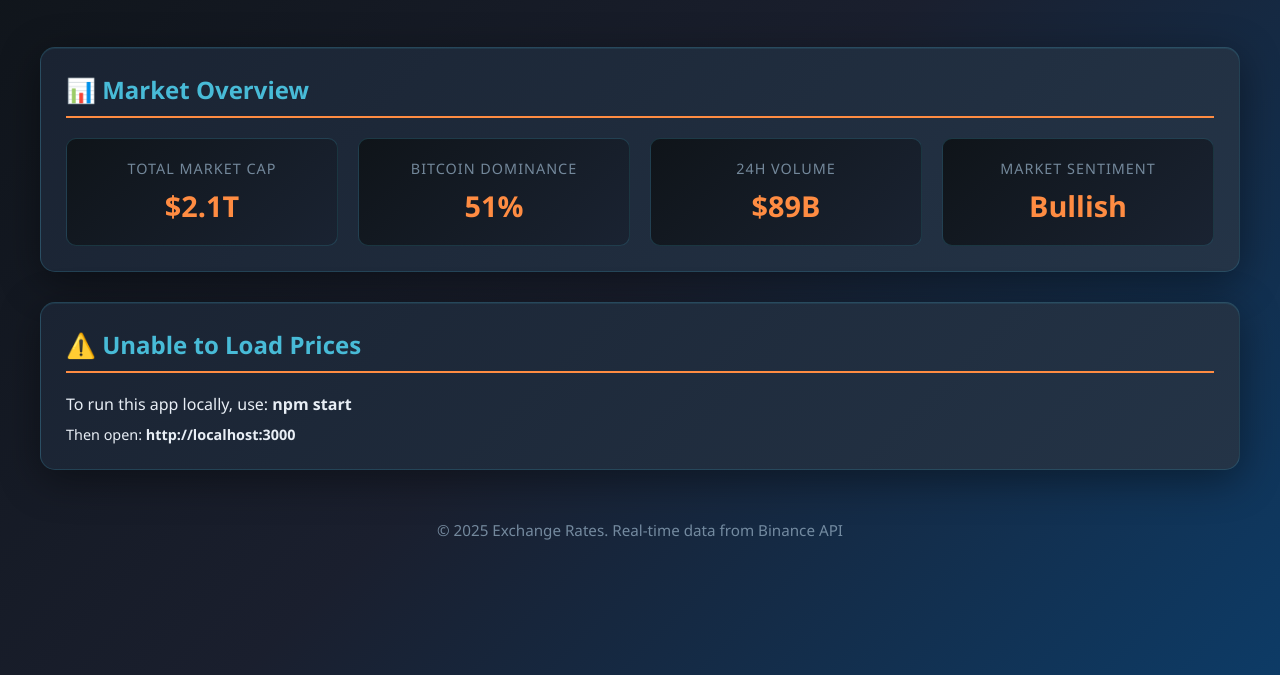
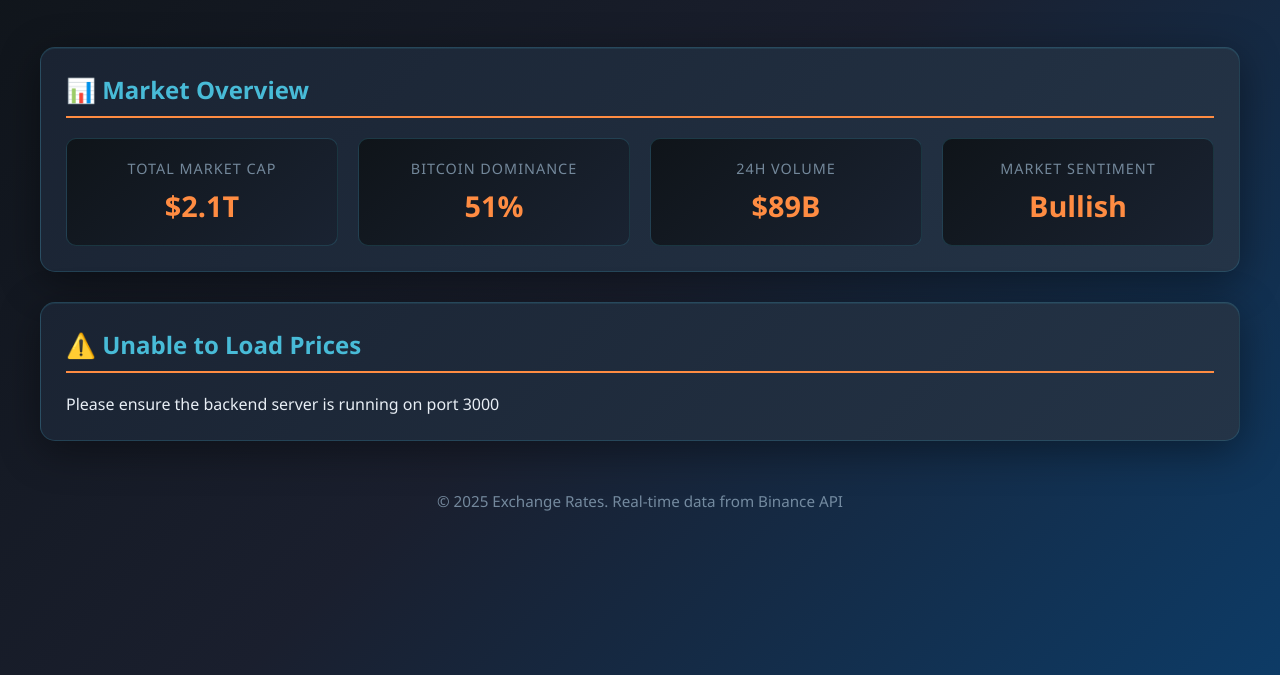
Before and after one commit to Niko5886/exchange-rates, a website: page index.html in a window 1280 px wide. Shown: the part 125-800 px from the top of the page. Drawn offline with Linux system fonts and the light colour scheme; no server answers.

Commit message:
Add Vercel deployment config and one-click deploy buttons

```diff
--- a/index.html
+++ b/index.html
@@ -401,15 +401,7 @@
 
         async function fetchPrices() {
             try {
-                // Try to fetch from local server first
-                let response;
-                try {
-                    response = await fetch('/api/prices');
-                } catch (e) {
-                    // If local server not available, provide manual refresh
-                    throw new Error('Local server not running. Start with: npm start');
-                }
-
+                const response = await fetch('/api/prices');
                 const data = await response.json();
                 displayPrices(data);
             } catch (error) {
@@ -417,8 +409,7 @@
                 document.getElementById('content').innerHTML = `
                     <div class="market-overview">
                         <h3>⚠️ Unable to Load Prices</h3>
-                        <p>To run this app locally, use: <strong>npm start</strong></p>
-                        <p style="margin-top: 10px; font-size: 0.9em;">Then open: <strong>http://localhost:3000</strong></p>
+                        <p>Please ensure the backend server is running on port 3000</p>
                         <button class="refresh-btn" onclick="fetchPrices()">Try Again</button>
                     </div>
                 `;
--- a/server.js
+++ b/server.js
@@ -39,5 +39,6 @@ app.get('/api/prices', async (req, res) => {
 
 const PORT = process.env.PORT || 3000;
 app.listen(PORT, () => {
-  console.log(`🚀 Server running on port ${PORT}`);
+  console.log(`🚀 Server running at http://localhost:${PORT}`);
+  console.log(`📊 Open your browser and navigate to http://localhost:${PORT}`);
 });
```
Also changed, not shown: README.md, vercel.json (added).
